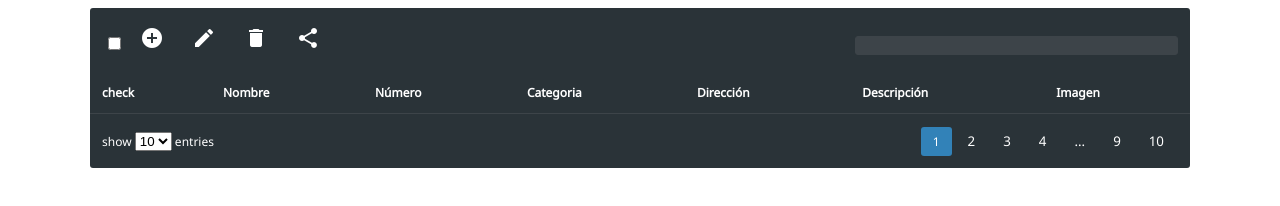
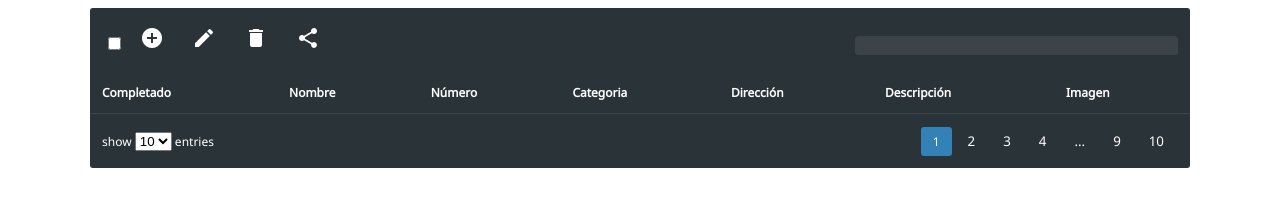
Before and after one commit to DennisRamos1534/servicios-backend-prueba-produccion, a website: page public/index.html in a window 1280 px wide. Drawn offline with nearby package versions, Linux system fonts and the light colour scheme; some packages are replaced by stand-ins of ours; no server answers; a script that the page names is missing.

Commit message:
Cambios Minimos de prueba

```diff
--- a/public/index.html
+++ b/public/index.html
@@ -3,7 +3,7 @@
 <head>
     <meta charset="UTF-8">
     <meta name="viewport" content="width=device-width, initial-scale=1.0">
-    <title>SocketServer</title>
+    <title>Servicios Admin</title>
     <link href="https://fonts.googleapis.com/icon?family=Material+Icons" rel="stylesheet">
     <link rel="stylesheet" href="css/main.css">
 </head>
@@ -28,7 +28,7 @@
         <table class="datatable">
             <thead>
                 <tr>
-                    <th>check</th>
+                    <th>Completado</th>
                     <th>Nombre</th>
                     <th>Número</th>
                     <th>Categoria</th>
```
Also changed, not shown: public/login.html (+1 -1 lines).
